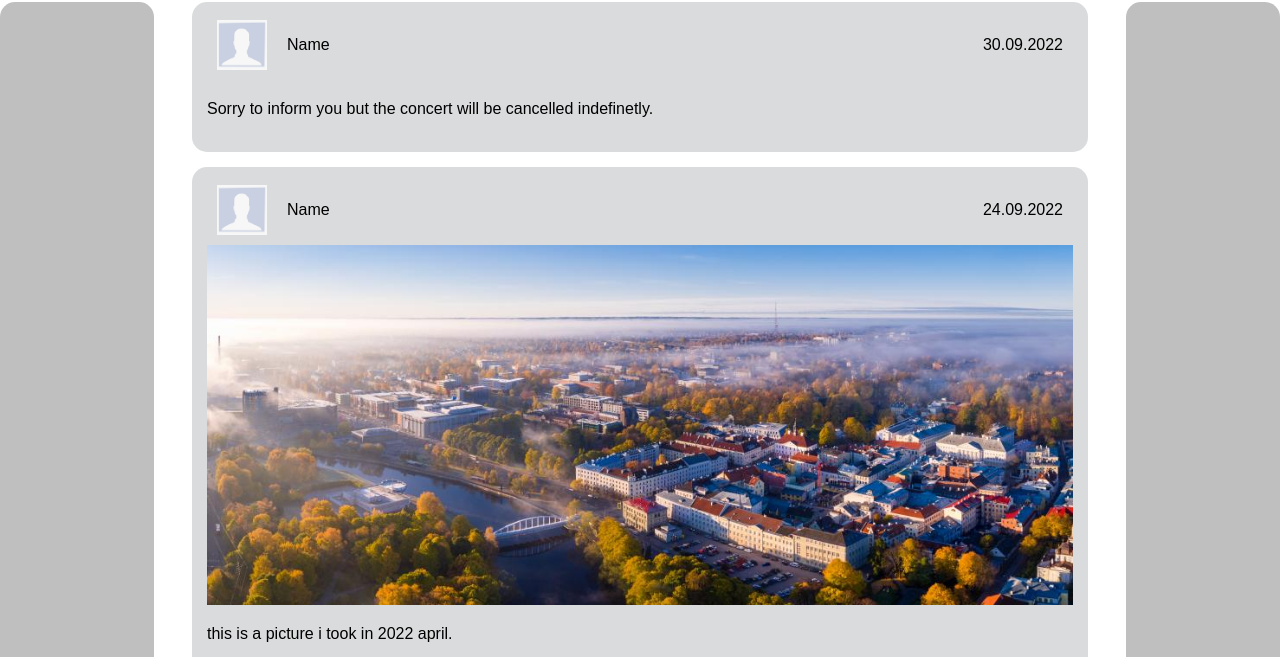
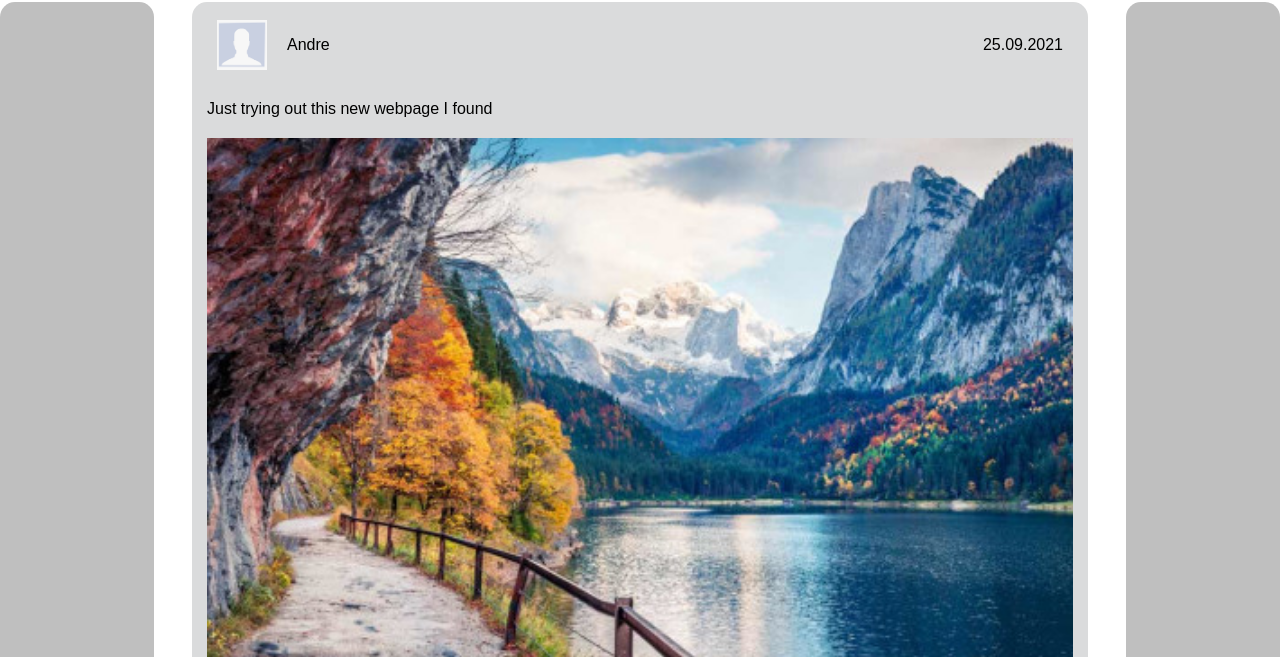
Before and after one commit to hanna-ambre/WAD-team35, a plain HTML site: page index.html in a window 1280 px wide. Shown: the part 59-716 px from the top of the page. Drawn offline with Linux system fonts and the light colour scheme.

Commit message:
Tasks 4 and 5: javascript fetches JSON from folder and displays posts

```diff
--- a/index.html
+++ b/index.html
@@ -4,10 +4,11 @@
     <meta charset="UTF-8">
     <meta http-equiv="X-UA-Compatible" content="IE=edge">
     <meta name="viewport" content="width=device-width, initial-scale=1.0">
+    <script type="text/javascript" src="./src/js/script.js"></script>
+    <link rel="stylesheet" href="res/css/style.css">
     <title>Homework 1 - index</title>
-    <link rel="stylesheet" href="res/css/style.css">
 </head>
-<!--  JSON file hosted on jsonbin.io https://api.jsonbin.io/v3/b/63526b7a2b3499323be5f46d  -->
+
 <body>
 <header class="header">
     <ul class="nav">
@@ -22,11 +23,12 @@
 <div class="container">
     <div class="banner"></div>
 
-    <div class="middle">
+    <div id="posts_div" class="middle">
+        <!--
         <div class="post">
             <div class="post-Header">
                 <div class="post-nav">
-                    <a class="avatar" href="#"><img src="images/person.png" width="50" height="50" alt="My picture"></a>
+                    <a class="avatar" href="#"><img src="images/person.png" alt="My picture"></a>
                     <a href="#">Name</a>
                 </div>
                 <a href="#">30.09.2022</a>
@@ -38,7 +40,7 @@
         <div class="post">
             <div class="post-Header">
                 <div class="post-nav">
-                    <a class="avatar" href="#"><img src="images/person.png" width="50" height="50" alt="My picture"></a>
+                    <a class="avatar" href="#"><img src="images/person.png" alt="My picture"></a>
                     <a href="#">Name</a>
                 </div>
                 <a href="#">24.09.2022</a>
@@ -52,7 +54,7 @@
         <div class="post">
             <div class="post-Header">
                 <div class="post-nav">
-                    <a class="avatar" href="#"><img src="images/sweden.png" width="50" height="50" alt="My picture"></a>
+                    <a class="avatar" href="#"><img src="images/sweden.png" alt="My picture"></a>
                     <a href="#">Sweden</a>
                 </div>
                 <a href="#">21.11.1956</a>
@@ -65,7 +67,7 @@
         <div class="post">
             <div class="post-Header">
                 <div class="post-nav">
-                    <a class="avatar" href="#"><img src="images/russia.jpg" width="50" height="50" alt="My picture"></a>
+                    <a class="avatar" href="#"><img src="images/russia.jpg" alt="My picture"></a>
                     <a href="#">Russia</a>
                 </div>
                 <a href="#">21.11.1956</a>
@@ -77,7 +79,7 @@
         <div class="post">
             <div class="post-Header">
                 <div class="post-nav">
-                    <a class="avatar" href="#"><img src="images/Favicon.ico" width="50" height="50" alt="My picture"></a>
+                    <a class="avatar" href="#"><img src="images/Favicon.ico" alt="My picture"></a>
                     <a href="#">GOD</a>
                 </div>
                 <a href="#">30.09.2022</a>
@@ -87,6 +89,7 @@
                 <a href="#"><img class="post-pictures" src="images/Raid shadow legends.jpg" alt="Sponsorship"></a>
             </div>
         </div>
+        -->
     </div>
     <div class="banner"></div>
 </div>
--- a/res/css/style.css
+++ b/res/css/style.css
@@ -129,6 +129,12 @@ li {
     border-radius: 10px;
 }
 
+/*Sets the sizes of the posts' avatars.*/
+.avatar img {
+    width: 50px;
+    height: 50px;
+}
+
 /*Sets the sizes of pictures in the posts.*/
 .post-pictures {
     width: 100%;
--- a/res/json/myjson.json
+++ b/res/json/myjson.json
@@ -1,5 +1,4 @@
-{
-    "Posts":[
+[
     {
         "avatar": "./images/person.png",
         "name": "Andre",
@@ -33,42 +32,41 @@
         "name": "Amelie",
         "date": "29.10.2021",
         "text" : "Lorem ipsum?",
-            "image": "Tartu.jpg"
+        "image": "./images/Tartu.jpg"
     },
     {
         "avatar": "./images/person.png",
         "name": "Nicklas",
         "date": "01.11.2021",
         "text" : "Yeah just like this: Lorem ipsum dolor sit amet, consectetur adipiscing elit, sed do eiusmod tempor incididunt ut labore et dolore magna aliqua.",
-            "image": "scorpion.jpg"
+        "image": "./images/scorpion.jpg"
     },
     {
         "avatar": "./images/person.png",
         "name": "Dennis",
         "date": "04.11.2021",
         "text" : "Damn. I like the way you speak, boy.",
-            "image": "tree.jpg"
+        "image": "./images/tree.jpg"
     },
     {
         "avatar": "./images/person.png",
         "name": "Jana",
         "date": "19.11.2021" ,
         "text" : "Seems like a bunch of gibberish to me.",
-            "image": "dog.jpg"
+        "image": "./images/dog.jpg"
     },
     {
         "avatar": "./images/person.png",
         "name": "Lara",
         "date": "25.11.2021",
         "text" : "Yeah guys, let's maybe not?",
-            "image": "cat.jpg"
+        "image": "./images/cat.jpg"
     },
     {
         "avatar": "./images/person.png",
         "name": "Torsten",
         "date": "30.11.2021",
         "text" : "That was such a weird exchange.",
-            "image": "pool.jpg"
+        "image": "./images/pool.jpg"
     }
 ]
-}
--- /dev/null
+++ b/src/js/script.js
@@ -0,0 +1,68 @@
+window.onload = function() {
+
+
+//  JSON file hosted on jsonbin.io https://api.jsonbin.io/v3/b/63526b7a2b3499323be5f46d
+
+    //fetch('https://api.jsonbin.io/v3/b/63526b7a2b3499323be5f46d'){
+    fetch('res/json/myjson.json')
+        .then((response) => response.json())
+        .then(posts => {
+
+            const div_middle = document.getElementById('posts_div');
+
+            for (let post of posts) {
+                console.log(posts);
+                const div_post = document.createElement('div');
+                div_post.classList.add('post');
+                const div_post_Header = document.createElement('div');
+                div_post_Header.classList.add('post-Header');
+                const div_post_nav = document.createElement('div');
+                div_post_nav.classList.add('post-nav');
+                const div_post_body = document.createElement('div');
+                div_post_body.classList.add('post-body');
+
+                const avatar = document.createElement('a');
+                avatar.classList.add('avatar');
+                const avatar_image = document.createElement('img');
+                avatar_image.src = post.avatar;
+                avatar.appendChild(avatar_image);
+                div_post_nav.appendChild(avatar);
+
+                const name = document.createElement('a');
+                name.textContent = post.name;
+                div_post_nav.appendChild(name);
+                div_post_Header.appendChild(div_post_nav);
+
+                const date = document.createElement('a');
+                date.textContent = post.date;
+                div_post_Header.appendChild(date);
+
+                const text = document.createElement('p');
+                text.textContent = post.text;
+                div_post_body.appendChild(text);
+
+                if (post.image != "") {
+                    const image_link = document.createElement('a');
+                    const image = document.createElement('img');
+                    image.classList.add('post-pictures');
+                    image.src = post.image;
+                    image_link.appendChild(image);
+                    div_post_body.appendChild(image_link);
+                }
+
+                div_post.appendChild(div_post_Header);
+                div_post.appendChild(div_post_body);
+
+
+
+                div_middle.appendChild(div_post);
+            }
+        })
+        .catch(err => {
+            let errDiv = document.createElement("div");
+            errDiv.classList.add('post');
+            errDiv.innerText = err;
+            document.getElementById('posts_div').appendChild(errDiv);
+        })
+
+}
```
Also changed, not shown: addPost.html (+1 -1 lines). Lines whose indentation alone changed are shown as unchanged.
